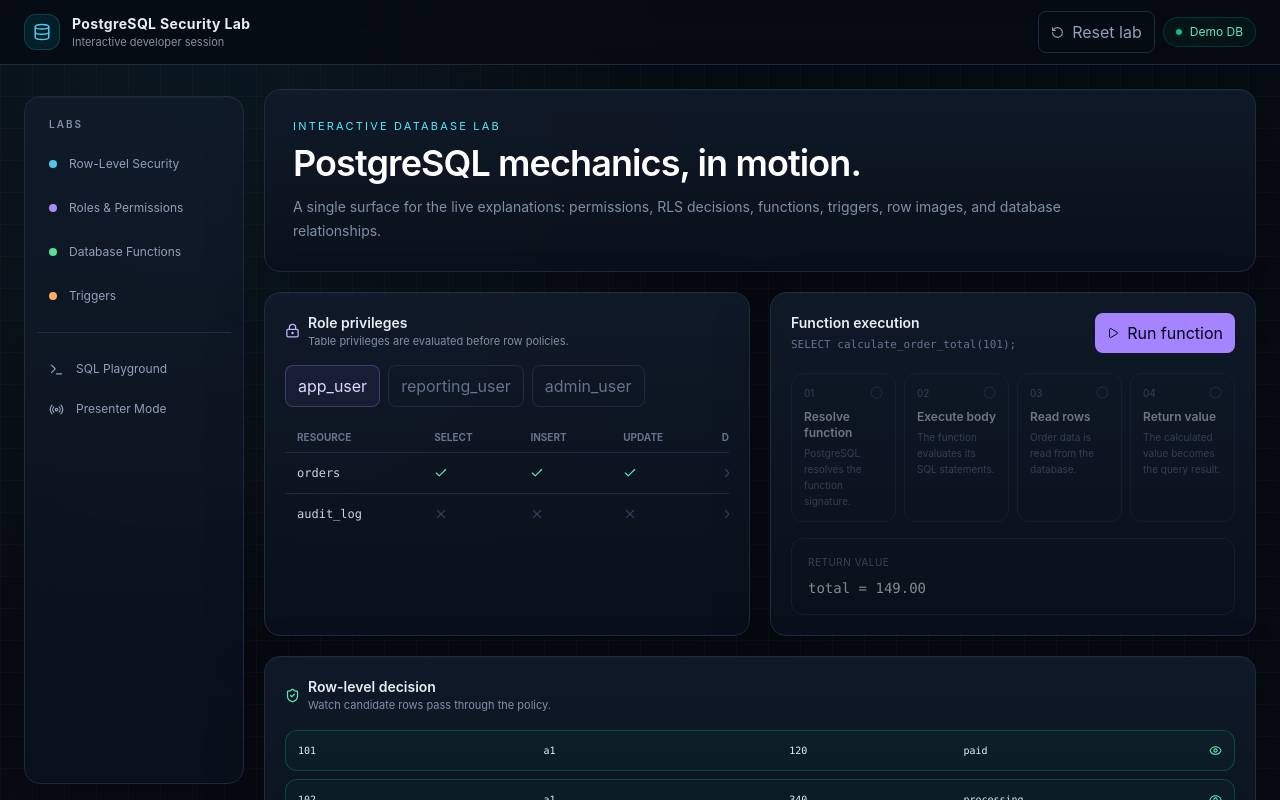
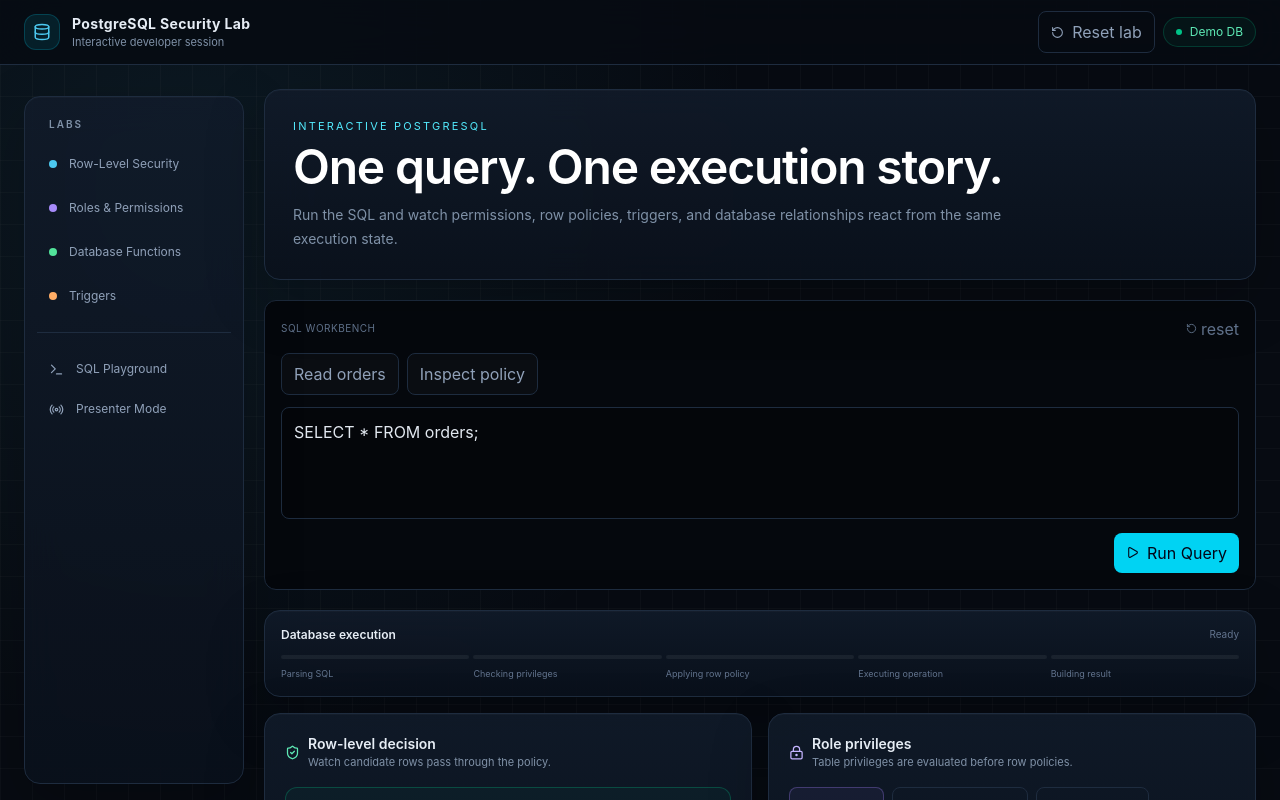
Before and after one commit to psyvex/postgres_docs, a Next.js app: page /postgres/interactive in a window 1280 px wide. Shown: the top 800 px of the page. Built offline with nearby package versions, Linux system fonts and the light colour scheme.

Commit message:
feat: unify interactive database visualizations with execution state

```diff
--- a/src/app/postgres/interactive/page.tsx
+++ b/src/app/postgres/interactive/page.tsx
@@ -1,13 +1,9 @@
 'use client';
 
 import { LabShell } from '@/components/LabShell';
-import { PermissionMatrix } from '@/components/PermissionMatrix';
-import { RowFilterVisualizer } from '@/components/RowFilterVisualizer';
-import { TriggerRowDiff } from '@/components/TriggerRowDiff';
-import { FunctionExecutionCard } from '@/components/FunctionExecutionCard';
-import { RelationshipGraph } from '@/components/RelationshipGraph';
-import { TriggerSimulator } from '@/components/TriggerSimulator';
+import { SqlWorkbench } from '@/components/SqlWorkbench';
+import { InteractiveDatabasePanel } from '@/components/InteractiveDatabasePanel';
 
 export default function InteractivePage() {
-  return <LabShell><div className="space-y-5"><header className="glass rounded-2xl p-7"><div className="text-[11px] uppercase tracking-[.2em] text-cyan-300">Interactive database lab</div><h1 className="mt-2 text-3xl font-semibold tracking-tight text-white md:text-4xl">PostgreSQL mechanics, in motion.</h1><p className="mt-3 max-w-3xl text-sm leading-6 text-[var(--muted)]">A single surface for the live explanations: permissions, RLS decisions, functions, triggers, row images, and database relationships.</p></header><div className="grid gap-5 xl:grid-cols-2"><PermissionMatrix/><FunctionExecutionCard/></div><RowFilterVisualizer/><div className="grid gap-5 xl:grid-cols-2"><TriggerRowDiff/><TriggerSimulator/></div><RelationshipGraph/></div></LabShell>;
+  return <LabShell><div className="space-y-5"><header className="glass rounded-2xl p-7"><div className="text-[11px] uppercase tracking-[.2em] text-cyan-300">Interactive PostgreSQL</div><h1 className="mt-2 text-3xl font-semibold tracking-tight text-white md:text-5xl">One query. One execution story.</h1><p className="mt-3 max-w-3xl text-sm leading-6 text-[var(--muted)]">Run the SQL and watch permissions, row policies, triggers, and database relationships react from the same execution state.</p></header><SqlWorkbench/><InteractiveDatabasePanel/></div></LabShell>;
 }
```
